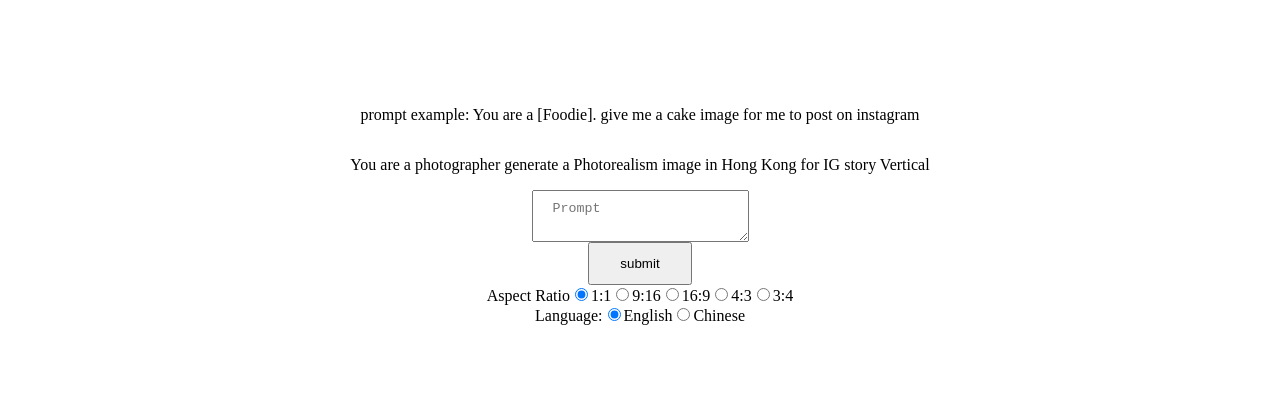
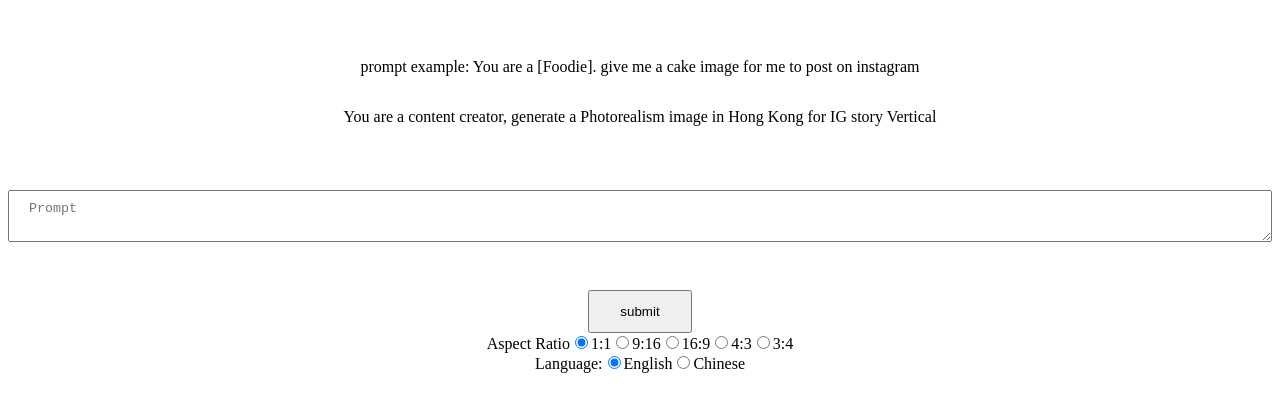
Before and after one commit to timothylam1228/rating, a React (Vite) app: page / in a window 1280 px wide. Shown: the part 201-612 px from the top of the page. Built offline with nearby package versions, Linux system fonts and the light colour scheme.

Commit message:
update imag

```diff
--- a/src/App.jsx
+++ b/src/App.jsx
@@ -46,8 +46,8 @@ function App() {
       );
 
       const image = await response.json();
-      console.log("image", image.data.message);
-      setImageSource(image.data.message);
+      console.log("image", image)
+      setImageSource(image.data);
       if (image.data.traceback) {
         setError(image.data.traceback);
       }
@@ -117,11 +117,10 @@ function App() {
         on instagram
       </p>
       <p>
-        You are a photographer generate a Photorealism image in Hong Kong for
-        IG story Vertical
+        You are a content creator, generate a Photorealism image in Hong Kong for IG story Vertical
       </p>
 
-      <div style={{ display: "flex" }}>
+      <div style={{ display: "flex", width: '100%', margin: '3rem 0' }}>
         <textarea
           style={{ width: "100%", padding: "10px 20px" }}
           placeholder="Prompt"
```
